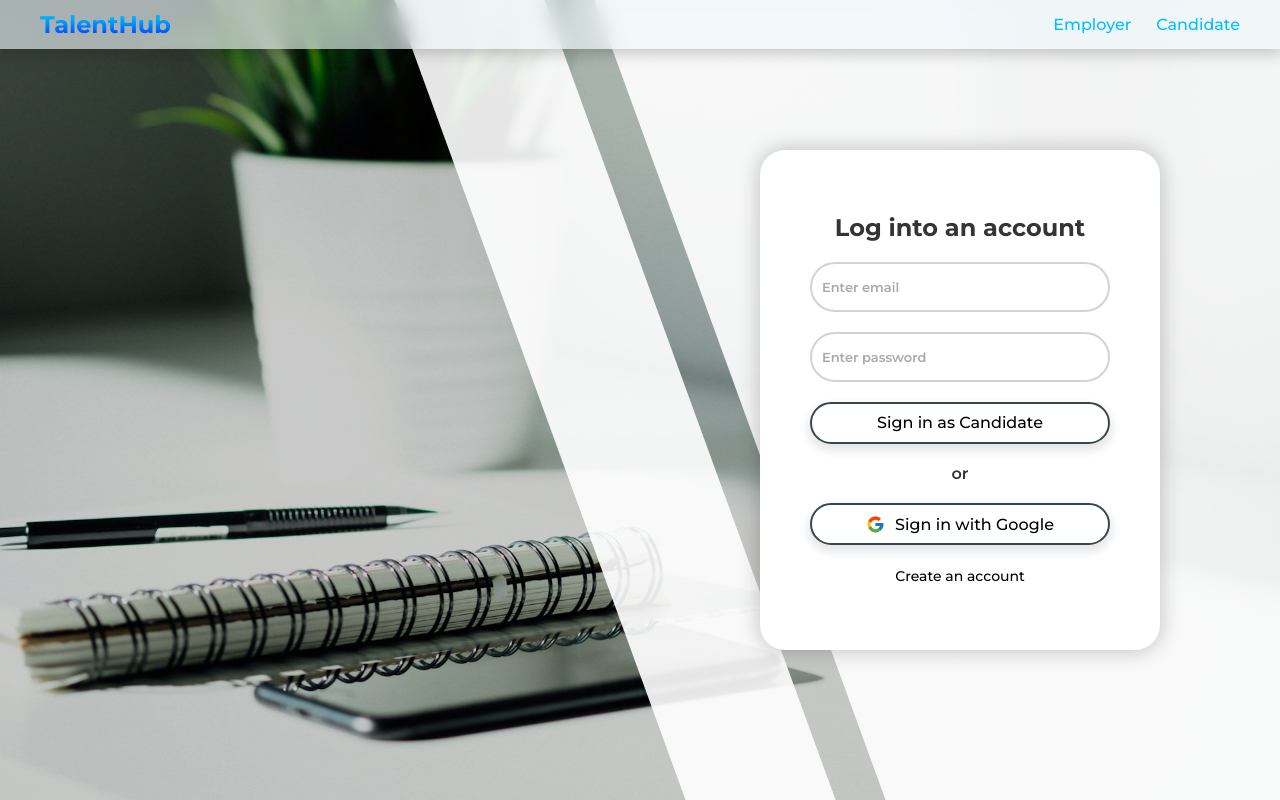
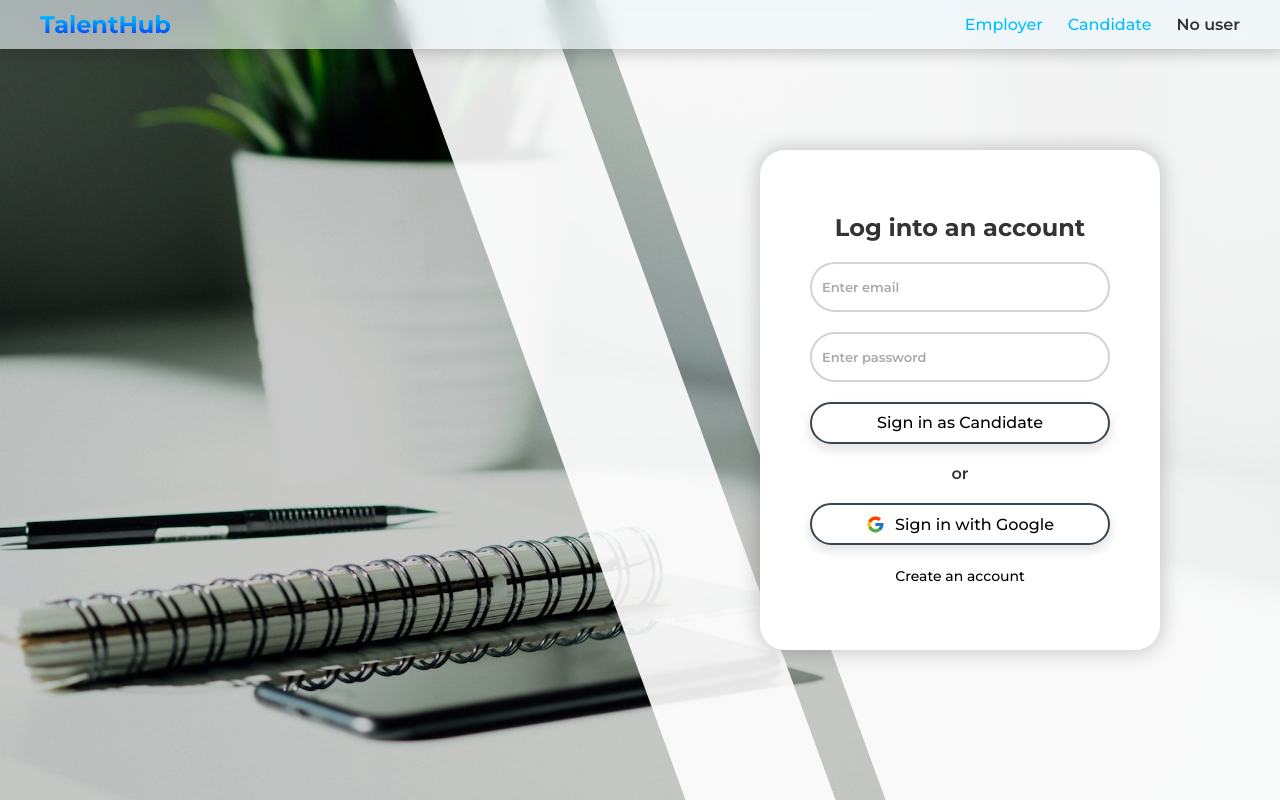
Before and after one commit to Nayakv46/TalentHub, a React (Vite) app: page /candidate in a window 1280 px wide. Built offline with nearby package versions, Linux system fonts and the light colour scheme; no server answers.

Commit message:
Loader positioning fix, AuthContextProvider

```diff
--- a/src/App.jsx
+++ b/src/App.jsx
@@ -3,12 +3,14 @@ import {BrowserRouter as Router, Routes, Route} from 'react-router-dom'
 import Navbar from './containers/Navbar/Navbar';
 import HomePage from './pages/HomePage/HomePage';
 import Candidate from './pages/Candidate/Candidate';
+import { AuthContextProvider } from './context/AuthContext';
 
 function App() {
 
   return (
     <>
 
+      <AuthContextProvider>
         <Router>
         <Navbar />
           <Routes>
@@ -16,6 +18,7 @@ function App() {
             <Route path="/candidate" element={<Candidate />} />
           </Routes>
         </Router>
+      </AuthContextProvider>
     </>
   )
 }
--- a/src/components/HomePage/MatchContentBox/MatchContentBox.jsx
+++ b/src/components/HomePage/MatchContentBox/MatchContentBox.jsx
@@ -14,7 +14,7 @@ const MatchContentBox = ({ icon, title, info}) => {
             case 'tick':
                 return <SiTicktick className='icon--tick' />
             default:
-                return <HiMiniArrowPathRoundedSquare />
+                return <HiMiniArrowPathRoundedSquare className='icon--path' />
         }
 
     };
--- a/src/components/Loader/loader.scss
+++ b/src/components/Loader/loader.scss
@@ -1,7 +1,7 @@
 /* HTML: <div class="loader"></div> */
 .loader {
     position: absolute;
-    right: -4rem;
+    right: 4rem;
     width: 2rem;
     aspect-ratio: 1;
     border-radius: 50%;
--- a/src/containers/Navbar/Navbar.jsx
+++ b/src/containers/Navbar/Navbar.jsx
@@ -1,12 +1,15 @@
 import './navbar.scss';
-import { useState } from 'react';
+import { useState, useContext } from 'react';
 import { Link } from 'react-router-dom';
 import { FaBarsStaggered } from 'react-icons/fa6';
 import { IoClose } from 'react-icons/io5';
 import useMountTransition from '../../utils/useMountTransition';
+import { useAuth } from '../../context/AuthContext';
 
 
 const Navbar = () => {
+
+    const { currentUser } = useAuth();
 
     const Menu = () => {
       return (
@@ -24,6 +27,8 @@ const Navbar = () => {
     const [toggleMenu, setToggleMenu] = useState(false);
     const hasTransitionedIn = useMountTransition(toggleMenu, 250);
 
+
+
   return (
     <>
         <nav className="navbar">
@@ -32,6 +37,7 @@ const Navbar = () => {
 
                 <ul className='navbar__links'>
                     <Menu />
+                    {currentUser ? currentUser.email : 'No user'}
                 </ul>
 
                 <FaBarsStaggered
--- /dev/null
+++ b/src/context/AuthContext.jsx
@@ -0,0 +1,37 @@
+import { useEffect, createContext, useContext, useState } from "react";
+import { auth } from "../config/firebase";
+import { onAuthStateChanged } from "firebase/auth";
+
+const AuthContext = createContext();
+
+export function useAuth() {
+    return useContext(AuthContext);
+}
+
+export function AuthContextProvider({ children }) {
+  const [currentUser, setCurrentUser] = useState(null);
+
+    useEffect(() => {
+        const unsubscribe = onAuthStateChanged(auth, initializeUser);
+        return unsubscribe;
+    }
+    , []);
+
+    async function initializeUser(user) {
+        if (user) {
+            setCurrentUser(user);
+        } else {
+            setCurrentUser(null);
+        }
+    }
+
+    const value = {
+        currentUser
+    }
+
+  return (
+    <AuthContext.Provider value={value}>
+      {children}
+    </AuthContext.Provider>
+  );
+}
```
Also changed, not shown: src/components/EmailRegister/EmailRegister.jsx (+11 -0 lines). Lines whose indentation alone changed are shown as unchanged.
